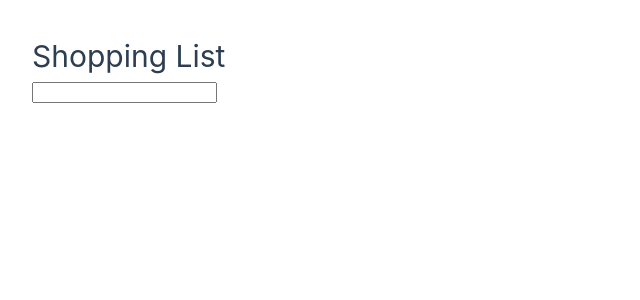
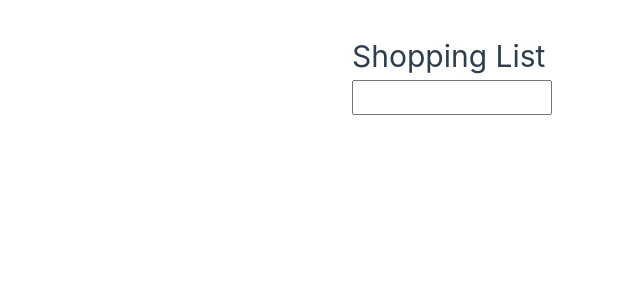
Before and after one commit to JustynaWiniarska/shopping-list, a Vue app: page / in a window 1280 px wide. Shown: the top 300 px of the page, without its empty margins (0-640 px from the left). Built offline with nearby package versions, Linux system fonts and the light colour scheme.

Commit message:
Fetches searched item suggestions

```diff
--- a/src/App.vue
+++ b/src/App.vue
@@ -1,13 +1,45 @@
 <script setup>
+import { ref, watch } from 'vue'
+
+  const appName = 'Shopping List'
+  const inputValue = ref('')
+  const suggestedItems = ref([])
+
+  const fetchItems = async () => {
+    const response = await fetch(`https://api.frontendeval.com/fake/food/${inputValue.value}`)
+    const data = await response.json()
+    suggestedItems.value = data
+
+    console.log(data, suggestedItems.value)
+  }
+
+  watch(inputValue, () => {
+    setTimeout(() => {
+      fetchItems()
+    }, 500)
+
+  })
+
 </script>
 
 <template>
   <main>
-    <h1>Shopping List</h1>
-    <input />
+    <div>
+      <h1>{{ appName }}</h1>
+      <input
+        class="search-input"
+        v-model="inputValue"
+      />
+    </div>
+    <div>
+      <p>{{ inputValue }}</p>
+    </div>
   </main>
 </template>
 
 <style scoped>
-
+.search-input {
+  height: 35px;
+  width: 200px;
+}
 </style>
--- a/src/assets/main.css
+++ b/src/assets/main.css
@@ -6,3 +6,15 @@
   padding: 2rem;
   font-weight: normal;
 }
+
+
+
+@media (min-width: 1024px) {
+  main {
+    display: flex;
+    place-items: center;
+  }
+  div {
+    width: 50%;
+  }
+}
```
